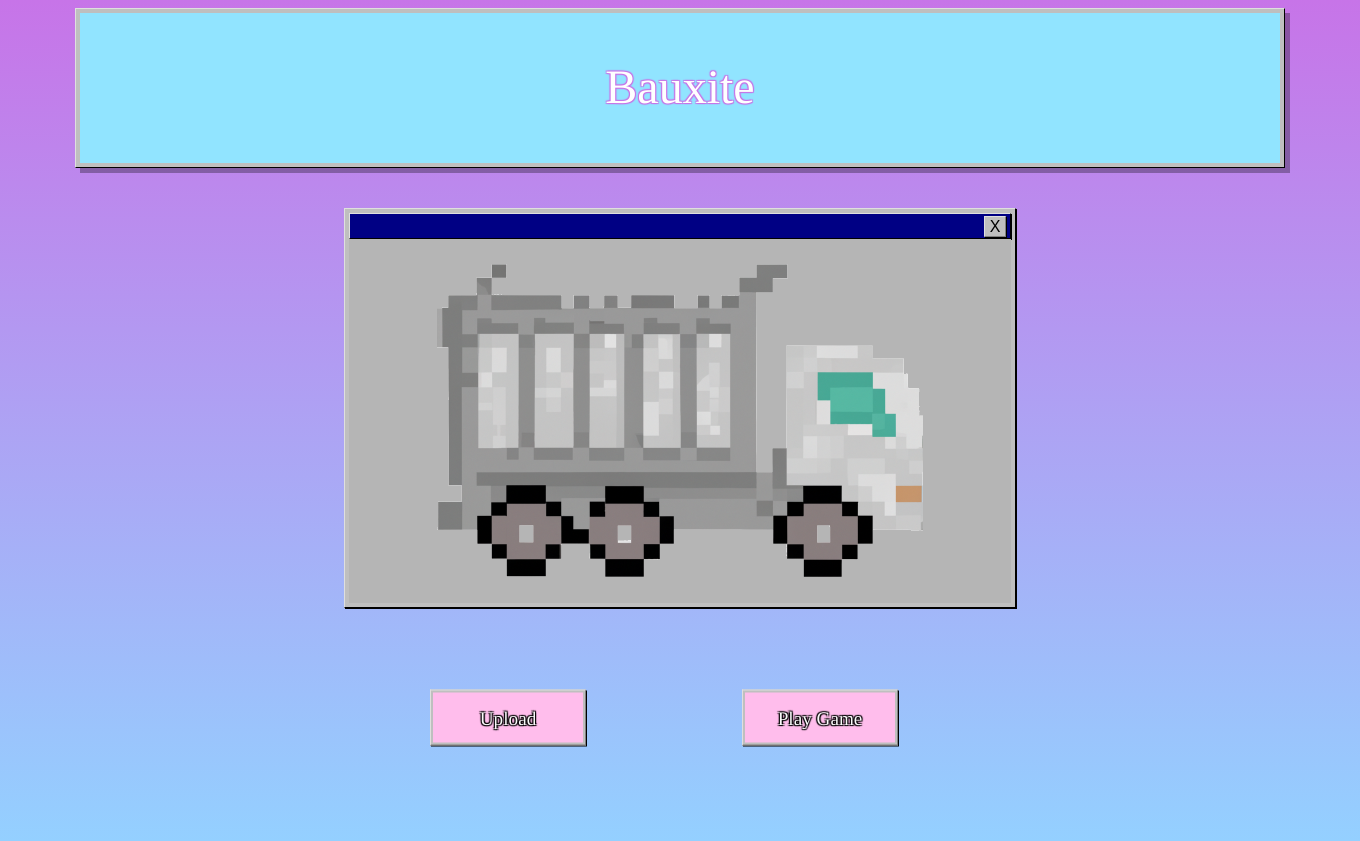
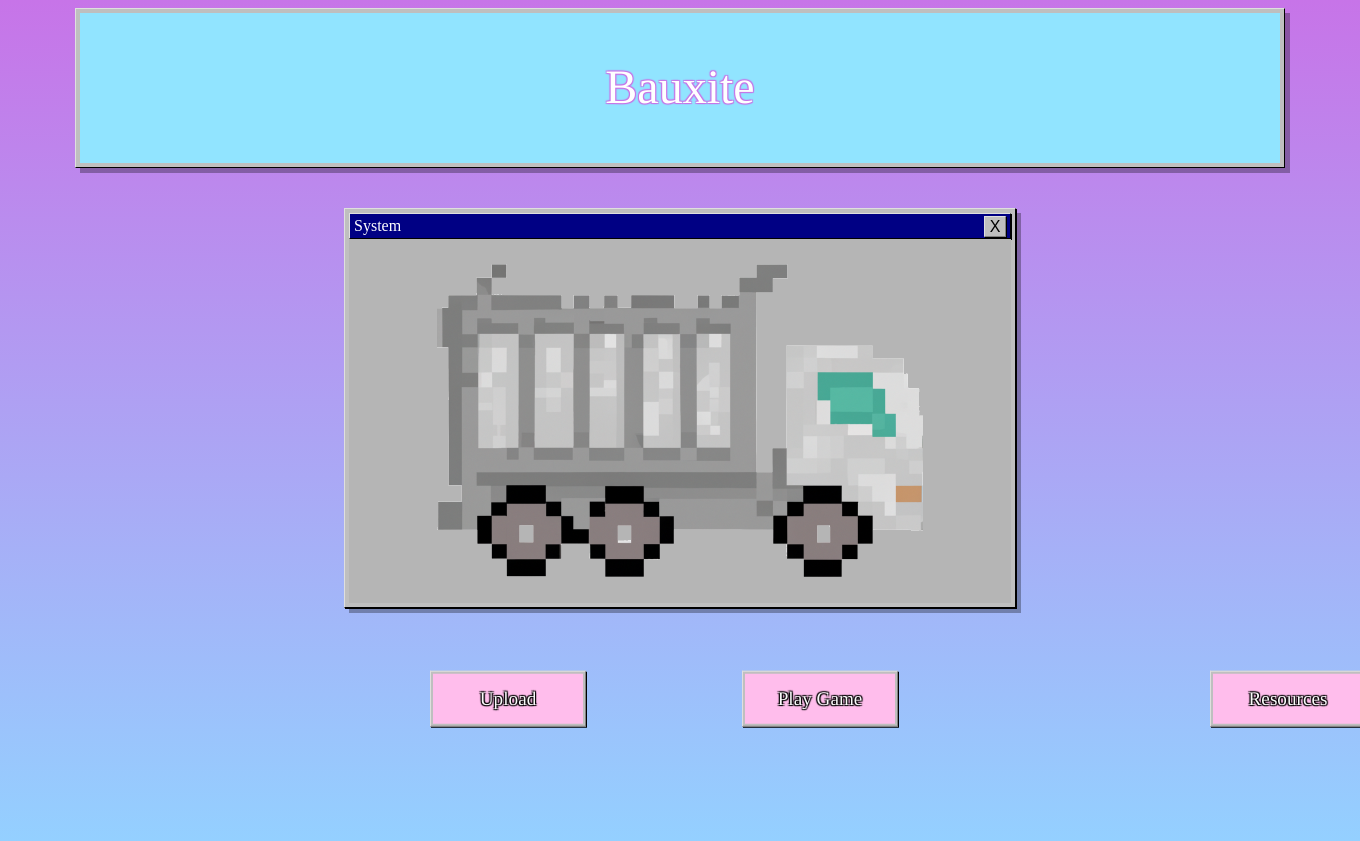
Before and after one commit to lingeringwill/BAUXITE, a Flask app: page / in a window 1360 px wide. Run offline with Flask 2, Linux system fonts and the light colour scheme.

Commit message:
Add files via upload

```diff
--- a/templates/homepage.html
+++ b/templates/homepage.html
@@ -16,37 +16,38 @@
         </div>
     </div>
 
-
+    <div style="position: absolute; height: 825px;"></div>
 
     <div style="position: relative; height: 825px;">
 
-        <div style="position: absolute; transform: translate(50%, 50%); width: 50%;">
+        <div style="position: absolute; transform: translate(50%, 50%); width: 50%; box-shadow: 5px 5px 0 0 #0000004e;">
+
             <div class="aesthetic-windows-95-modal">
+
                 <div class="aesthetic-windows-95-modal-title-bar">
-                    <div class="aesthetic-windows-95-modal-title-bar-text">
-
-                    </div>
-
+                    <div class="aesthetic-windows-95-modal-title-bar-text">System</div>
                     <div class="aesthetic-windows-95-modal-title-bar-controls">
                         <div class="aesthetic-windows-95-button-title-bar">
                             <button>
-                            X
+                                X
                             </button>
                         </div>
                     </div>
-
                 </div>
 
                 <div class="aesthetic-windows-95-modal-content" style="background-color: #b5b5b5;"><br/>
                     <img src="/static/images/trashTruck.png" alt="Trash Truck" style="max-width: 486px; display: block; margin-left: auto; margin-right: auto;"/><br/>
                 </div>
+
             </div>
+
         </div>
 
-        <div style="position: absolute; top: 75%; left: 50%; transform: translate(-50%, 125%); width: 500px; height: 50px;">
+        <div style="position: absolute; top: 75%; left: 50%; transform: translate(-50%, 125%); width: 500px; height: 35px;">
+
             <div class="aesthetic-windows-95-button" style="width: 150px; height: 50px;">
                 <div class="aesthetic-font aesthetic-font-modifier-outline-black" style="background-color: #ffbdec; width: 150px; height: 50px; font-size: larger;">
-                    <button class="aesthetic-font-modifier-outline-black" style="transform: translate(0%, 50%);" onclick="location.href='/input';">
+                    <button class="aesthetic-font-modifier-outline-black" style="width: 150px; height: 50px;" onclick="location.href='/upload';">
                         Upload
                     </button>
                 </div>
@@ -54,14 +55,23 @@
 
             <div class="aesthetic-windows-95-button" style="width: 150px; height: 50px; transform: translate(200%, -100%);">
                 <div class="aesthetic-font aesthetic-font-modifier-outline-black" style="background-color: #ffbdec; width: 150px; height: 50px; font-size: larger;">
-                    <button class="aesthetic-font-modifier-outline-black" style="transform: translate(0%, 50%);">
+                    <button class="aesthetic-font-modifier-outline-black" style="width: 150px; height: 50px;">
                         Play Game
                     </button>
                 </div>
             </div>
+
+            <div class="aesthetic-windows-95-button" style="width: 150px; height: 50px; transform: translate(500%, -200%);">
+                <div class="aesthetic-font aesthetic-font-modifier-outline-black" style="background-color: #ffbdec; width: 150px; height: 50px; font-size: larger;">
+                    <button class="aesthetic-font-modifier-outline-black" style="width: 150px; height: 50px;" onclick="location.href='/resources';">
+                        Resources
+                    </button>
+                </div>
+            </div>
+
         </div>
+
     </div>
 
-    <script type="text/javascript" src="{{ url_for('static', filename='index.js') }}"></script>
 </body>
 </html>
```
Also changed, not shown: templates/resources.html (added, +64 -0 lines).
